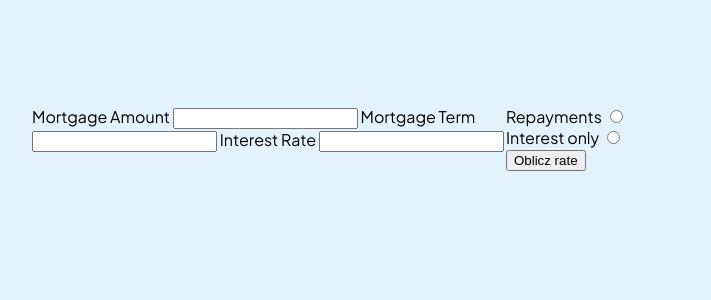
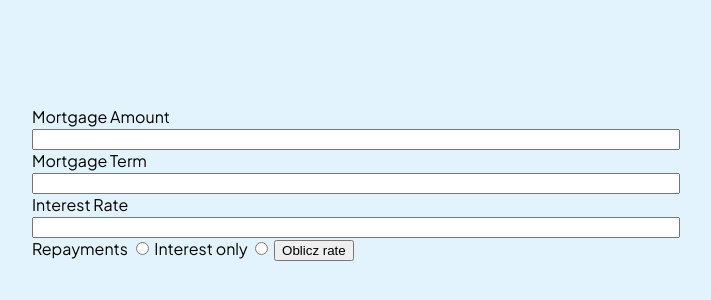
Before and after one commit to K4P1Z/mortgage-repayment-calculator-main, a plain HTML site: page mortgage-repayment-calculator-main/index.html in a window 1280 px wide. Shown: the part 294-594 px from the top of the page, without its empty margins (288-999 px from the left). Drawn offline with Linux system fonts and the light colour scheme.

Commit message:
Add files via upload

```diff
--- a/mortgage-repayment-calculator-main/index.html
+++ b/mortgage-repayment-calculator-main/index.html
@@ -27,10 +27,7 @@
   <label for="InterestR">Interest Rate
     <input type="number" id="rate">
   </label>
-</div>
-
-  <div class="dol">
-    <label for="repayments">Repayments
+  <label for="repayments">Repayments
     <input type="radio" name="wybor" id="repayment">
   </label>
     <label for="interestonly">Interest only
@@ -40,6 +37,8 @@
   <button onclick="oblicz()">Oblicz rate</button>
   <div id="result"></div>
 </div>
+
+
 
 
 </div>
--- a/mortgage-repayment-calculator-main/style.css
+++ b/mortgage-repayment-calculator-main/style.css
@@ -1,5 +1,6 @@
 @import url('https://fonts.googleapis.com/css2?family=Plus+Jakarta+Sans:ital,wght@0,200..800;1,200..800&display=swap');
-body{
+
+body {
     margin: 0;
     padding: 0;
     background-color: hsl(202, 86%, 94%);
@@ -7,9 +8,15 @@ body{
     justify-content: center;
     font-family: "Plus Jakarta Sans", sans-serif;
 }
-.container{
+
+.container {
     display: flex;
     width: 50%;
     margin-top: 50vh;
+}
 
+#amount,
+#term,
+#rate {
+    width: 100%;
 }
```
Also changed, not shown: 2 other files.
